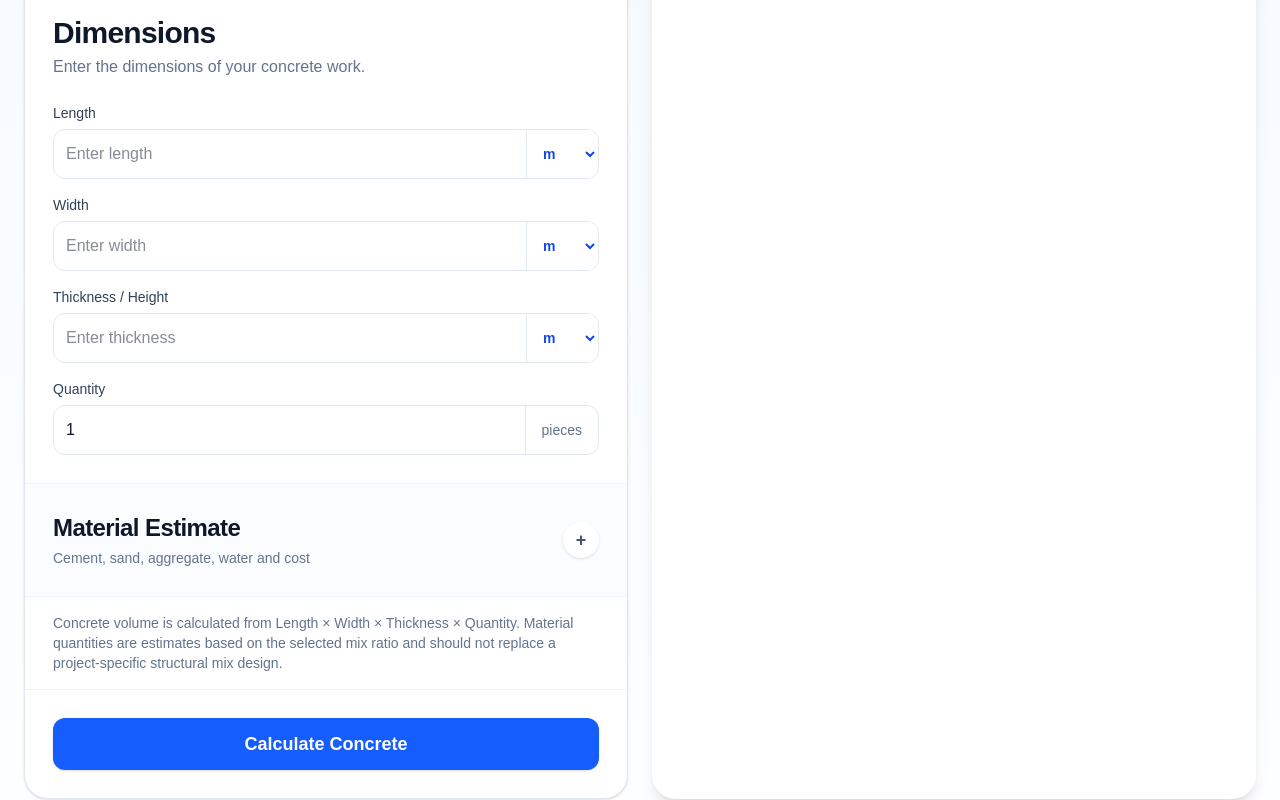
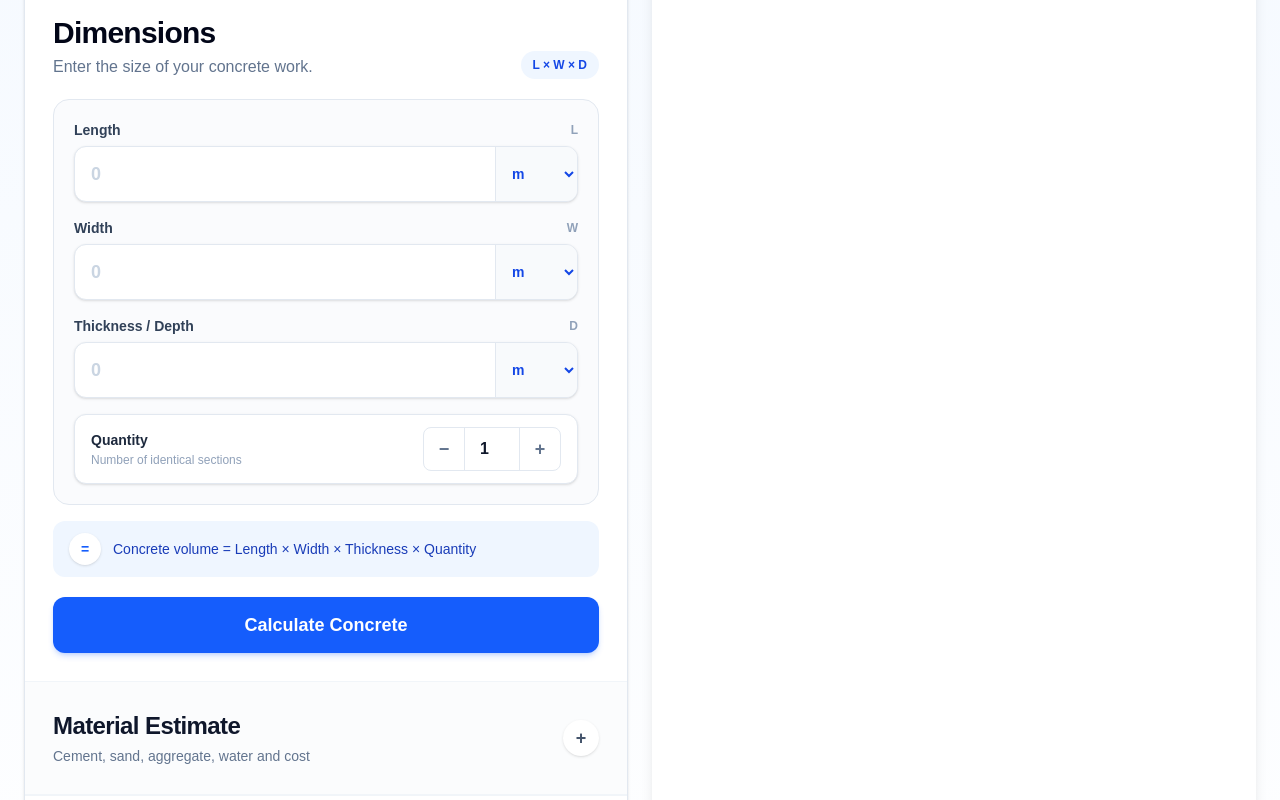
Before and after one commit to km7max-cmd/cornerspan, a Next.js app: page /calculators/concrete in a window 1280 px wide. Shown: the part 980-1780 px from the top of the page. Built offline with nearby package versions, Linux system fonts and the light colour scheme.

Commit message:
Refactor CalculatorForm for clarity and accessibility
Refactor CalculatorForm component by removing unnecessary comments, updating layout, and improving accessibility. Adjust section headers and input fields for better clarity and user experience.

```diff
--- a/app/calculators/concrete/components/CalculatorForm.tsx
+++ b/app/calculators/concrete/components/CalculatorForm.tsx
@@ -160,8 +160,6 @@ function ConcreteDiagram({
 
           {form === "Slab" && (
             <>
-              {/* slab body */}
-
               <polygon
                 points="145,180 430,130 500,165 215,220"
                 fill={concrete}
@@ -182,8 +180,6 @@ function ConcreteDiagram({
                 stroke={line}
                 strokeWidth="3"
               />
-
-              {/* reinforcement lines */}
 
               <line
                 x1="190"
@@ -202,8 +198,6 @@ function ConcreteDiagram({
                 stroke="#7c8ea3"
                 strokeWidth="3"
               />
-
-              {/* length */}
 
               <line
                 x1="145"
@@ -227,8 +221,6 @@ function ConcreteDiagram({
                 Length
               </text>
 
-              {/* width */}
-
               <line
                 x1="125"
                 y1="180"
@@ -250,8 +242,6 @@ function ConcreteDiagram({
                 Width
               </text>
 
-              {/* depth */}
-
               <line
                 x1="525"
                 y1="165"
@@ -281,8 +271,6 @@ function ConcreteDiagram({
 
           {form === "Wall" && (
             <>
-              {/* wall */}
-
               <rect
                 x="170"
                 y="80"
@@ -294,8 +282,6 @@ function ConcreteDiagram({
                 strokeWidth="3"
               />
 
-              {/* block lines */}
-
               {[125, 165, 205].map((y) => (
                 <line
                   key={y}
@@ -308,8 +294,6 @@ function ConcreteDiagram({
                 />
               ))}
 
-              {/* vertical joints */}
-
               {[220, 270, 320, 370, 420].map((x) => (
                 <line
                   key={x}
@@ -333,8 +317,6 @@ function ConcreteDiagram({
                   strokeWidth="2"
                 />
               ))}
-
-              {/* length */}
 
               <line
                 x1="170"
@@ -358,8 +340,6 @@ function ConcreteDiagram({
                 Length
               </text>
 
-              {/* height */}
-
               <line
                 x1="135"
                 y1="80"
@@ -383,8 +363,6 @@ function ConcreteDiagram({
                 Height
               </text>
 
-              {/* thickness */}
-
               <line
                 x1="470"
                 y1="265"
@@ -415,8 +393,6 @@ function ConcreteDiagram({
 
           {form === "Footer" && (
             <>
-              {/* footing base */}
-
               <rect
                 x="130"
                 y="190"
@@ -428,8 +404,6 @@ function ConcreteDiagram({
                 strokeWidth="3"
               />
 
-              {/* column / pedestal */}
-
               <rect
                 x="230"
                 y="115"
@@ -441,8 +415,6 @@ function ConcreteDiagram({
                 strokeWidth="3"
               />
 
-              {/* ground */}
-
               <line
                 x1="90"
                 y1="255"
@@ -451,8 +423,6 @@ function ConcreteDiagram({
                 stroke="#94a3b8"
                 strokeWidth="3"
               />
-
-              {/* length */}
 
               <line
                 x1="130"
@@ -476,8 +446,6 @@ function ConcreteDiagram({
                 Length
               </text>
 
-              {/* width */}
-
               <line
                 x1="110"
                 y1="190"
@@ -501,8 +469,6 @@ function ConcreteDiagram({
                 Depth
               </text>
 
-              {/* pedestal width */}
-
               <line
                 x1="230"
                 y1="95"
@@ -533,8 +499,6 @@ function ConcreteDiagram({
 
           {form === "Column" && (
             <>
-              {/* column */}
-
               <rect
                 x="235"
                 y="65"
@@ -546,8 +510,6 @@ function ConcreteDiagram({
                 strokeWidth="3"
               />
 
-              {/* vertical reinforcement */}
-
               {[260, 295, 330].map((x) => (
                 <line
                   key={x}
@@ -559,8 +521,6 @@ function ConcreteDiagram({
                   strokeWidth="3"
                 />
               ))}
-
-              {/* height */}
 
               <line
                 x1="200"
@@ -585,8 +545,6 @@ function ConcreteDiagram({
                 Height
               </text>
 
-              {/* width */}
-
               <line
                 x1="235"
                 y1="290"
@@ -609,8 +567,6 @@ function ConcreteDiagram({
                 Width
               </text>
 
-              {/* depth */}
-
               <line
                 x1="380"
                 y1="65"
@@ -641,8 +597,6 @@ function ConcreteDiagram({
 
           {form === "Curbs, Gutter Barrier" && (
             <>
-              {/* road */}
-
               <rect
                 x="90"
                 y="235"
@@ -653,8 +607,6 @@ function ConcreteDiagram({
                 strokeWidth="2"
               />
 
-              {/* curb */}
-
               <path
                 d="M150 235 L150 155 L220 155 L220 175 L410 175 L410 235 Z"
                 fill={concrete}
@@ -662,16 +614,12 @@ function ConcreteDiagram({
                 strokeWidth="3"
               />
 
-              {/* gutter */}
-
               <path
                 d="M220 235 L220 205 L410 205 L410 235"
                 fill="#b8c4d2"
                 stroke={line}
                 strokeWidth="3"
               />
-
-              {/* length */}
 
               <line
                 x1="150"
@@ -695,8 +643,6 @@ function ConcreteDiagram({
                 Length
               </text>
 
-              {/* height */}
-
               <line
                 x1="120"
                 y1="155"
@@ -720,8 +666,6 @@ function ConcreteDiagram({
                 Height
               </text>
 
-              {/* width */}
-
               <line
                 x1="420"
                 y1="280"
@@ -752,8 +696,6 @@ function ConcreteDiagram({
 
           {form === "Stairs" && (
             <>
-              {/* steps */}
-
               <path
                 d="
                   M130 250
@@ -775,8 +717,6 @@ function ConcreteDiagram({
                 strokeWidth="3"
               />
 
-              {/* step highlight lines */}
-
               <line
                 x1="130"
                 y1="215"
@@ -821,8 +761,6 @@ function ConcreteDiagram({
                 stroke="#94a3b8"
                 strokeWidth="3"
               />
-
-              {/* total length */}
 
               <line
                 x1="130"
@@ -846,8 +784,6 @@ function ConcreteDiagram({
                 Length
               </text>
 
-              {/* width */}
-
               <line
                 x1="455"
                 y1="75"
@@ -870,8 +806,6 @@ function ConcreteDiagram({
                 Width
               </text>
 
-              {/* height */}
-
               <line
                 x1="105"
                 y1="75"
@@ -906,6 +840,7 @@ function ConcreteDiagram({
           Enter Length × Width × Depth / Height
         </p>
       </div>
+
     </div>
   );
 }
@@ -1013,9 +948,7 @@ export default function CalculatorForm({
   ======================================================= */
 
   const getMixRatio = (): MixRatio => {
-
     switch (mixRatioType) {
-
       case "M10":
         return {
           cement: 1,
@@ -1129,32 +1062,48 @@ export default function CalculatorForm({
       </div>
 
       {/* =====================================================
-          CONCRETE DIMENSIONS
+          CONCRETE DIMENSIONS — CALCULATOR STYLE
       ===================================================== */}
 
-      <div className="p-5 sm:p-7">
-
-        <div className="mb-6">
-
-          <h2 className="text-2xl font-bold tracking-tight text-slate-900 sm:text-3xl">
+      <div className="border-b border-slate-100 bg-white p-5 sm:p-7">
+
+        {/* Header */}
+
+        <div className="mb-5 flex items-end justify-between gap-4">
+
+          <div>
+            <h2 className="text-2xl font-black tracking-tight text-slate-950 sm:text-3xl">
               Dimensions
             </h2>
 
             <p className="mt-1 text-sm leading-6 text-slate-500 sm:text-base">
-            Enter the dimensions of your concrete work.
+              Enter the size of your concrete work.
             </p>
-
-        </div>
+          </div>
+
+          <div className="hidden shrink-0 rounded-full bg-blue-50 px-3 py-1.5 text-xs font-bold text-blue-700 sm:block">
+            L × W × D
+          </div>
+
+        </div>
+
+        {/* Calculator Box */}
+
+        <div className="rounded-2xl border border-slate-200 bg-slate-50/70 p-4 sm:p-5">
 
           {/* Length */}
 
           <div className="mb-4">
 
-          <label className={labelClass}>
-            Length
+            <label className="mb-1.5 flex items-center justify-between text-sm font-bold text-slate-700">
+              <span>Length</span>
+
+              <span className="text-xs font-bold text-slate-400">
+                L
+              </span>
             </label>
 
-          <div className="flex overflow-hidden rounded-xl border border-slate-200 bg-white focus-within:border-blue-500 focus-within:ring-2 focus-within:ring-blue-100">
+            <div className="flex h-14 overflow-hidden rounded-xl border border-slate-200 bg-white shadow-sm transition focus-within:border-blue-500 focus-within:ring-4 focus-within:ring-blue-100">
 
               <input
                 type="number"
@@ -1165,8 +1114,9 @@ export default function CalculatorForm({
                 onChange={(e) =>
                   setLength(e.target.value)
                 }
-              placeholder="Enter length"
-              className="h-12 min-w-0 flex-1 bg-transparent px-3 text-base text-slate-900 outline-none"
+                placeholder="0"
+                className="min-w-0 flex-1 bg-transparent px-4 text-lg font-semibold text-slate-900 outline-none placeholder:text-slate-300"
+                aria-label="Length"
               />
 
               <select
@@ -1176,7 +1126,7 @@ export default function CalculatorForm({
                     e.target.value as Unit
                   )
                 }
-              className={unitSelectClass}
+                className="w-[82px] border-l border-slate-200 bg-slate-50 px-3 text-sm font-bold text-blue-700 outline-none"
                 aria-label="Length unit"
               >
                 {units.map((item) => (
@@ -1197,11 +1147,15 @@ export default function CalculatorForm({
 
           <div className="mb-4">
 
-          <label className={labelClass}>
-            Width
+            <label className="mb-1.5 flex items-center justify-between text-sm font-bold text-slate-700">
+              <span>Width</span>
+
+              <span className="text-xs font-bold text-slate-400">
+                W
+              </span>
             </label>
 
-          <div className="flex overflow-hidden rounded-xl border border-slate-200 bg-white focus-within:border-blue-500 focus-within:ring-2 focus-within:ring-blue-100">
+            <div className="flex h-14 overflow-hidden rounded-xl border border-slate-200 bg-white shadow-sm transition focus-within:border-blue-500 focus-within:ring-4 focus-within:ring-blue-100">
 
               <input
                 type="number"
@@ -1212,8 +1166,9 @@ export default function CalculatorForm({
                 onChange={(e) =>
                   setWidth(e.target.value)
                 }
-              placeholder="Enter width"
-              className="h-12 min-w-0 flex-1 bg-transparent px-3 text-base text-slate-900 outline-none"
+                placeholder="0"
+                className="min-w-0 flex-1 bg-transparent px-4 text-lg font-semibold text-slate-900 outline-none placeholder:text-slate-300"
+                aria-label="Width"
               />
 
               <select
@@ -1223,7 +1178,7 @@ export default function CalculatorForm({
                     e.target.value as Unit
                   )
                 }
-              className={unitSelectClass}
+                className="w-[82px] border-l border-slate-200 bg-slate-50 px-3 text-sm font-bold text-blue-700 outline-none"
                 aria-label="Width unit"
               >
                 {units.map((item) => (
@@ -1240,15 +1195,26 @@ export default function CalculatorForm({
 
           </div>
 
-        {/* Thickness / Height */}
+          {/* Thickness / Depth */}
 
           <div className="mb-4">
 
-          <label className={labelClass}>
-            Thickness / Height
+            <label className="mb-1.5 flex items-center justify-between text-sm font-bold text-slate-700">
+
+              <span>
+                {concreteForm === "Wall" ||
+                concreteForm === "Column"
+                  ? "Height / Depth"
+                  : "Thickness / Depth"}
+              </span>
+
+              <span className="text-xs font-bold text-slate-400">
+                D
+              </span>
+
             </label>
 
-          <div className="flex overflow-hidden rounded-xl border border-slate-200 bg-white focus-within:border-blue-500 focus-within:ring-2 focus-within:ring-blue-100">
+            <div className="flex h-14 overflow-hidden rounded-xl border border-slate-200 bg-white shadow-sm transition focus-within:border-blue-500 focus-within:ring-4 focus-within:ring-blue-100">
 
               <input
                 type="number"
@@ -1259,8 +1225,9 @@ export default function CalculatorForm({
                 onChange={(e) =>
                   setDepth(e.target.value)
                 }
-              placeholder="Enter thickness"
-              className="h-12 min-w-0 flex-1 bg-transparent px-3 text-base text-slate-900 outline-none"
+                placeholder="0"
+                className="min-w-0 flex-1 bg-transparent px-4 text-lg font-semibold text-slate-900 outline-none placeholder:text-slate-300"
+                aria-label="Thickness or depth"
               />
 
               <select
@@ -1270,8 +1237,8 @@ export default function CalculatorForm({
                     e.target.value as Unit
                   )
                 }
-              className={unitSelectClass}
-              aria-label="Thickness unit"
+                className="w-[82px] border-l border-slate-200 bg-slate-50 px-3 text-sm font-bold text-blue-700 outline-none"
+                aria-label="Thickness or depth unit"
               >
                 {units.map((item) => (
                   <option
@@ -1289,13 +1256,39 @@ export default function CalculatorForm({
 
           {/* Quantity */}
 
+          <div className="flex items-center justify-between rounded-xl border border-slate-200 bg-white px-4 py-3 shadow-sm">
+
             <div>
 
-          <label className={labelClass}>
+              <p className="text-sm font-bold text-slate-800">
                 Quantity
-          </label>
-
-          <div className="flex overflow-hidden rounded-xl border border-slate-200 bg-white">
+              </p>
+
+              <p className="mt-0.5 text-xs text-slate-400">
+                Number of identical sections
+              </p>
+
+            </div>
+
+            <div className="flex h-11 items-center overflow-hidden rounded-lg border border-slate-200 bg-white">
+
+              <button
+                type="button"
+                onClick={() => {
+                  const current =
+                    Number(quantity) || 1;
+
+                  setQuantity(
+                    String(
+                      Math.max(1, current - 1)
+                    )
+                  );
+                }}
+                className="flex h-full w-10 items-center justify-center text-lg font-bold text-slate-500 transition hover:bg-slate-50 hover:text-blue-600"
+                aria-label="Decrease quantity"
+              >
+                −
+              </button>
 
               <input
                 type="number"
@@ -1306,16 +1299,63 @@ export default function CalculatorForm({
                 onChange={(e) =>
                   setQuantity(e.target.value)
                 }
-              className="h-12 min-w-0 flex-1 bg-transparent px-3 text-base text-slate-900 outline-none"
-            />
-
-            <div className="flex h-12 items-center border-l border-slate-200 px-4 text-sm text-slate-500">
-              pieces
-            </div>
-
-          </div>
-
-        </div>
+                className="h-full w-14 border-x border-slate-200 bg-white text-center text-base font-bold text-slate-900 outline-none"
+                aria-label="Quantity"
+              />
+
+              <button
+                type="button"
+                onClick={() => {
+                  const current =
+                    Number(quantity) || 1;
+
+                  setQuantity(
+                    String(current + 1)
+                  );
+                }}
+                className="flex h-full w-10 items-center justify-center text-lg font-bold text-slate-500 transition hover:bg-slate-50 hover:text-blue-600"
+                aria-label="Increase quantity"
+              >
+                +
+              </button>
+
+            </div>
+
+          </div>
+
+        </div>
+
+        {/* Formula Hint */}
+
+        <div className="mt-4 flex items-center gap-3 rounded-xl bg-blue-50 px-4 py-3">
+
+          <span className="flex h-8 w-8 shrink-0 items-center justify-center rounded-full bg-white text-sm font-black text-blue-600 shadow-sm">
+            =
+          </span>
+
+          <p className="text-xs font-medium leading-5 text-blue-800 sm:text-sm">
+            Concrete volume = Length × Width × Thickness × Quantity
+          </p>
+
+        </div>
+
+        {/* Error */}
+
+        {error && (
+          <div className="mt-4 rounded-xl border border-red-100 bg-red-50 px-4 py-3 text-sm font-medium text-red-600">
+            {error}
+          </div>
+        )}
+
+        {/* Calculate */}
+
+        <button
+          type="button"
+          onClick={handleCalculate}
+          className="mt-5 flex h-14 w-full items-center justify-center rounded-xl bg-blue-600 px-5 text-base font-bold text-white shadow-md shadow-blue-600/20 transition hover:bg-blue-700 active:scale-[0.99] sm:text-lg"
+        >
+          Calculate Concrete
+        </button>
 
       </div>
 
@@ -1323,7 +1363,7 @@ export default function CalculatorForm({
           MATERIAL ESTIMATE
       ===================================================== */}
 
-      <div className="border-t border-slate-100 bg-slate-50/60 p-5 sm:p-7">
+      <div className="border-b border-slate-100 bg-slate-50/60 p-5 sm:p-7">
 
         <button
           type="button"
@@ -1808,34 +1848,6 @@ export default function CalculatorForm({
 
       </div>
 
-      {/* =====================================================
-          ERROR
-      ===================================================== */}
-
-      {error && (
-
-        <div className="mx-5 mb-4 rounded-xl border border-red-100 bg-red-50 p-3 text-sm font-medium text-red-600 sm:mx-7">
-          {error}
-        </div>
-
-      )}
-
-      {/* =====================================================
-          CALCULATE
-      ===================================================== */}
-
-      <div className="border-t border-slate-100 p-5 sm:p-7">
-
-        <button
-          type="button"
-          onClick={handleCalculate}
-          className="h-13 w-full rounded-xl bg-blue-600 px-5 py-3 text-base font-semibold text-white shadow-sm transition hover:bg-blue-700 active:scale-[0.99] sm:text-lg"
-        >
-          Calculate Concrete
-        </button>
-
-      </div>
-
     </section>
   );
 }
```
Lines whose indentation alone changed are shown as unchanged.
